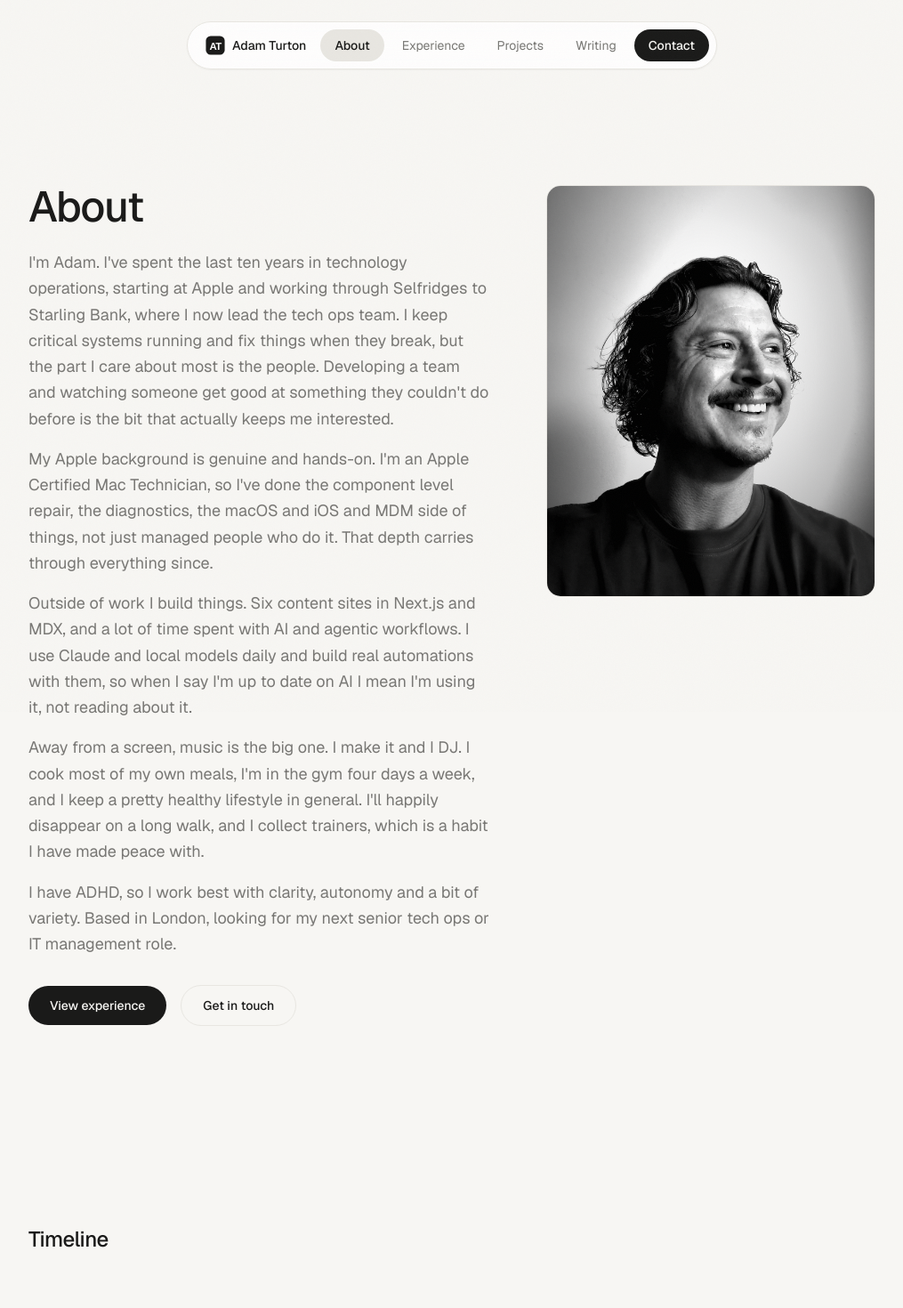
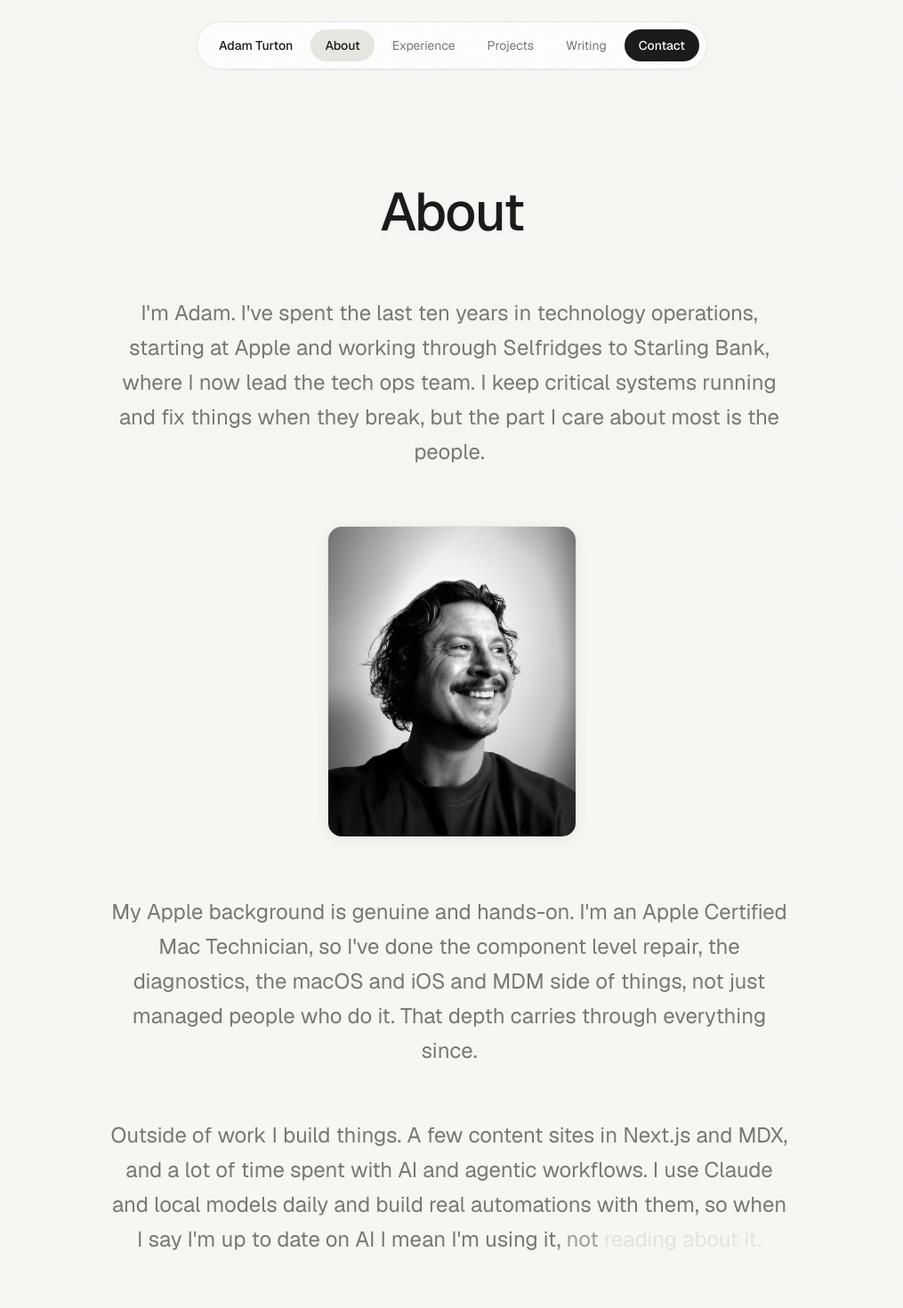
Before and after one commit to errorpleasetryagain/adamturton-portfolio, a Next.js app: page /about in a window 1280 px wide. Shown: the top 1470 px of the page at 89% size, without its empty margins (132-1147 px from the left). Built offline with nearby package versions, Linux system fonts and the light colour scheme.

Commit message:
Monochrome redesign: effects, real content, favicon, About scroll-reveal

```diff
--- a/src/app/about/page.tsx
+++ b/src/app/about/page.tsx
@@ -3,62 +3,66 @@
 import { motion } from 'framer-motion';
 import Link from 'next/link';
 import Image from 'next/image';
+import ScrollReveal from '@/components/ui/scroll-reveal';
 
 export default function AboutPage() {
   return (
     <div className="mx-auto max-w-[var(--container-max)] px-6">
-      {/* Hero Section */}
+      {/* Hero Section: central portrait with text revealing around it */}
       <section className="py-24 md:py-32">
-        <div className="grid grid-cols-1 gap-12 md:grid-cols-[1.4fr_1fr] md:items-start md:gap-16">
-        <motion.div
+        <motion.h1
           initial={{ opacity: 0, y: 24 }}
           animate={{ opacity: 1, y: 0 }}
           transition={{ duration: 0.8, ease: [0.16, 1, 0.3, 1] }}
-          className="max-w-2xl"
+          className="mb-16 text-center text-4xl font-medium tracking-tight text-[var(--foreground)] md:text-6xl"
         >
-          <h1 className="mb-6 text-4xl font-medium tracking-tight text-[var(--foreground)] md:text-5xl">
           About
-          </h1>
+        </motion.h1>
 
-          <div className="space-y-4 text-lg leading-relaxed text-[var(--foreground-muted)]">
-            <p>
-              I&apos;m Adam. I&apos;ve spent the last ten years in technology
-              operations, starting at Apple and working through Selfridges to
-              Starling Bank, where I now lead the tech ops team. I keep critical
-              systems running and fix things when they break, but the part I
-              care about most is the people. Developing a team and watching
-              someone get good at something they couldn&apos;t do before is the
-              bit that actually keeps me interested.
-            </p>
-            <p>
-              My Apple background is genuine and hands-on. I&apos;m an Apple
-              Certified Mac Technician, so I&apos;ve done the component level
-              repair, the diagnostics, the macOS and iOS and MDM side of things,
-              not just managed people who do it. That depth carries through
-              everything since.
-            </p>
-            <p>
-              Outside of work I build things. Six content sites in Next.js and
-              MDX, and a lot of time spent with AI and agentic workflows. I use
-              Claude and local models daily and build real automations with them,
-              so when I say I&apos;m up to date on AI I mean I&apos;m using it, not
-              reading about it.
-            </p>
-            <p>
-              Away from a screen, music is the big one. I make it and I DJ. I
-              cook most of my own meals, I&apos;m in the gym four days a week, and
-              I keep a pretty healthy lifestyle in general. I&apos;ll happily
-              disappear on a long walk, and I collect trainers, which is a habit I
-              have made peace with.
-            </p>
-            <p>
-              I have ADHD, so I work best with clarity, autonomy and a bit of
-              variety. Based in London, looking for my next senior tech ops or IT
-              management role.
-            </p>
+        <div className="mx-auto max-w-3xl space-y-10 text-center text-xl leading-relaxed text-[var(--foreground-muted)] md:space-y-14 md:text-2xl">
+          <ScrollReveal>
+            I&apos;m Adam. I&apos;ve spent the last ten years in technology operations, starting at Apple and working through Selfridges to Starling Bank, where I now lead the tech ops team. I keep critical systems running and fix things when they break, but the part I care about most is the people.
+          </ScrollReveal>
+
+          {/* Central portrait */}
+          <motion.div
+            initial={{ opacity: 0, scale: 0.96 }}
+            whileInView={{ opacity: 1, scale: 1 }}
+            viewport={{ once: true, margin: '-80px' }}
+            transition={{ duration: 0.9, ease: [0.16, 1, 0.3, 1] }}
+            className="flex justify-center py-2"
+          >
+            <div className="group relative aspect-[4/5] w-[240px] overflow-hidden rounded-2xl border border-[var(--border)] bg-[var(--surface)] shadow-[var(--shadow-md)] md:w-[280px]">
+              <Image
+                src="/adam-portrait.jpg"
+                alt="Adam Turton"
+                fill
+                priority
+                sizes="280px"
+                className="object-cover grayscale transition-all duration-700 ease-out group-hover:scale-[1.04] group-hover:grayscale-0"
+              />
+              <div className="grain-overlay pointer-events-none absolute inset-0" />
+            </div>
+          </motion.div>
+
+          <ScrollReveal>
+            My Apple background is genuine and hands-on. I&apos;m an Apple Certified Mac Technician, so I&apos;ve done the component level repair, the diagnostics, the macOS and iOS and MDM side of things, not just managed people who do it. That depth carries through everything since.
+          </ScrollReveal>
+
+          <ScrollReveal>
+            Outside of work I build things. A few content sites in Next.js and MDX, and a lot of time spent with AI and agentic workflows. I use Claude and local models daily and build real automations with them, so when I say I&apos;m up to date on AI I mean I&apos;m using it, not reading about it.
+          </ScrollReveal>
+
+          <ScrollReveal>
+            Away from a screen, music is the big one. I make it and I DJ. I cook most of my own meals, I&apos;m in the gym four days a week, and I keep a pretty healthy lifestyle in general. I&apos;ll happily disappear on a long walk, and I collect trainers, which is a habit I have made peace with.
+          </ScrollReveal>
+
+          <ScrollReveal>
+            I have ADHD, so I work best with clarity, autonomy and a bit of variety. Based in London, looking for my next senior tech ops or IT management role.
+          </ScrollReveal>
         </div>
 
-          <div className="mt-8 flex flex-wrap items-center gap-4">
+        <div className="mt-16 flex flex-wrap items-center justify-center gap-4">
           <Link
             href="/experience"
             className="inline-flex items-center rounded-full bg-[var(--foreground)] px-6 py-3 text-sm font-medium text-[var(--background)] transition-all duration-200 hover:scale-[0.97]"
@@ -71,26 +75,6 @@ export default function AboutPage() {
           >
             Get in touch
           </Link>
-          </div>
-        </motion.div>
-
-        <motion.div
-          initial={{ opacity: 0, scale: 0.98 }}
-          animate={{ opacity: 1, scale: 1 }}
-          transition={{ duration: 0.9, delay: 0.15, ease: [0.16, 1, 0.3, 1] }}
-          className="md:sticky md:top-28"
-        >
-          <div className="group relative aspect-[4/5] w-full overflow-hidden rounded-2xl border border-[var(--border)] bg-[var(--surface)]">
-            <Image
-              src="/adam-portrait.jpg"
-              alt="Adam Turton"
-              fill
-              priority
-              sizes="(max-width: 768px) 100vw, 360px"
-              className="object-cover grayscale transition-all duration-700 ease-out group-hover:scale-[1.04] group-hover:grayscale-0"
-            />
-          </div>
-        </motion.div>
         </div>
       </section>
 
--- a/src/components/layout/header.tsx
+++ b/src/components/layout/header.tsx
@@ -28,26 +28,9 @@ export default function Header() {
         <nav className="flex items-center gap-1 rounded-full border border-[var(--border)] bg-[var(--surface)]/80 px-2 py-2 shadow-[var(--shadow-sm)] backdrop-blur-xl">
           <Link
             href="/"
-            className="flex items-center gap-2 rounded-full px-3 py-1.5 text-sm font-medium text-[var(--foreground)] transition-colors hover:bg-[var(--border)]"
-            aria-label="Adam Turton, home"
+            className="rounded-full px-4 py-2 text-sm font-medium text-[var(--foreground)] transition-colors hover:bg-[var(--border)]"
           >
-            <svg width="22" height="22" viewBox="0 0 100 100" aria-hidden="true" className="shrink-0">
-              <rect x="2" y="2" width="96" height="96" rx="24" fill="currentColor" />
-              <text
-                x="50"
-                y="54"
-                fontFamily="Helvetica, Arial, sans-serif"
-                fontSize="52"
-                fontWeight="700"
-                fill="var(--surface)"
-                textAnchor="middle"
-                dominantBaseline="central"
-                letterSpacing="-3"
-              >
-                AT
-              </text>
-            </svg>
-            <span>Adam Turton</span>
+            Adam Turton
           </Link>
 
           {/* Desktop nav */}
--- /dev/null
+++ b/src/components/ui/scroll-reveal.tsx
@@ -0,0 +1,53 @@
+'use client';
+
+import { useRef, type ReactNode } from 'react';
+import { motion, useScroll, useTransform, type MotionValue } from 'framer-motion';
+
+interface ScrollRevealProps {
+  children: string;
+  className?: string;
+}
+
+interface WordProps {
+  children: ReactNode;
+  progress: MotionValue<number>;
+  range: [number, number];
+}
+
+function Word({ children, progress, range }: WordProps) {
+  const opacity = useTransform(progress, range, [0.15, 1]);
+  return (
+    <span className="relative mr-[0.25em] inline-block">
+      <motion.span style={{ opacity }}>{children}</motion.span>
+    </span>
+  );
+}
+
+/**
+ * Reveals a passage word by word as it scrolls through the viewport, in the
+ * reactbits scroll-reveal style. Each word eases from faint to full opacity
+ * based on scroll progress.
+ */
+export default function ScrollReveal({ children, className }: ScrollRevealProps) {
+  const ref = useRef<HTMLParagraphElement>(null);
+  const { scrollYProgress } = useScroll({
+    target: ref,
+    offset: ['start 0.85', 'start 0.3'],
+  });
+
+  const words = children.split(' ');
+
+  return (
+    <p ref={ref} className={className} aria-label={children}>
+      {words.map((word, i) => {
+        const start = i / words.length;
+        const end = start + 1 / words.length;
+        return (
+          <Word key={i} progress={scrollYProgress} range={[start, end]}>
+            {word}
+          </Word>
+        );
+      })}
+    </p>
+  );
+}
```
Lines whose indentation alone changed are shown as unchanged.
